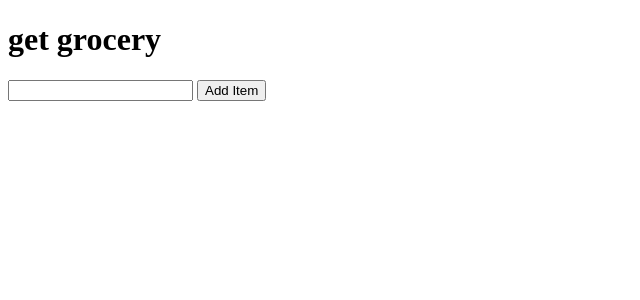
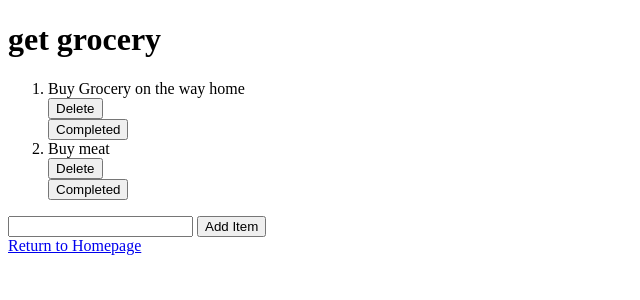
Before and after one commit to LukeHog/pythonproj, a Django app: page /todolistpage/11 in a window 1280 px wide. Shown: the top 300 px of the page, without its empty margins (0-640 px from the left). Run offline with Django 3.2, Linux system fonts and the light colour scheme; data comes from the database, SQL or seed files in the repository; both versions use the stored data as it was after the commit.

Commit message:
Initial Commit

```diff
--- a/todoproject/templates/index.html
+++ b/todoproject/templates/index.html
@@ -10,8 +10,8 @@
         <ul>
             {% for item in all_items %}
 
-                <li><a href="/todolistpage/{{item.id}}">{{ item.name }}</a></li>
-                <form action="/deletetodolist/{{item.id}}" method="post">
+                <li><a href="{% url 'todolistpage' i=item.id %}">{{ item.name }}</a></li>
+                <form action="{% url 'deletetodo' i=item.id %}" method="post">
                     {% csrf_token %}
                     <input type="submit" value="Delete Todo">
                 </form>
@@ -20,7 +20,7 @@
 
         </ul>
 
-        <form action="/addtodolist/" method="post">
+        <form action="{% url 'addtodo' %}" method="post">
             {% csrf_token %}
             <input type="text" name="todoname">
             <input type="submit" value="Add Todo">
--- a/todoproject/templates/todolist.html
+++ b/todoproject/templates/todolist.html
@@ -7,29 +7,31 @@
 
     <body>
         <h1>{{todo.name}}</h1>
-        <ul>
-                {% for listitem in todo_list %}
+        <ol>
+                {% for listitem in todo_items %}
 
                     <li>{{listitem.content}} {% if listitem.status == True %} <i>(Completed)</i> {% endif %}</li>
 
-                    <form action="/deleteTodoItem/{{listitem.id}}">
+                    <form action="{% url 'deleteitem' i=listitem.id %}">
                         {% csrf_token %}
                         <input type="submit" value="Delete">
                     </form>
 
-                    <form action="/updateTodoItem/{{listitem.id}}">
+                    <form action="{% url 'updateitem' i=listitem.id %}">
                         {% csrf_token %}
                         <input type="submit" value="Completed">
                     </form>
                 {% endfor %}
 
-        </ul>
+        </ol>
 
-        <form action="/addTodoItem/{{todo.id}}" method="post">
+        <form action="{% url 'additem' i=todo.id %}" method="post">
             {% csrf_token %}
             <input type="text" name="content">
             <input type="submit" value="Add Item">
         </form>
+
+        <a href="{% url 'home' %}">Return to Homepage</a>
     </body>
 
 </html>
--- a/todoproject/todoapp/models.py
+++ b/todoproject/todoapp/models.py
@@ -1,9 +1,24 @@
 from django.db import models
 
 class TodoList(models.Model):
+    """
+    Class Name: TodoList
+    Derived Class Name : models.Model
+
+    Description: It represents the db model of the table TodoList with two fields id and name.
+    Fields: id(integer, primary key, serialize), name(Charfield, max_length=110, unique)
+    """
     name = models.CharField(max_length=110, unique=True)
 
 class TodoListItem(models.Model):
+    """
+    Class Name : TodoListItem
+    Derived Class Name: models.Model
+
+    Descriprtion: It represents the db model of the table TodoListItem with four fields.
+    Fields: id(integer, primary key, serialize), content(TextField), status(BooleanField, default=False),
+            todo (TodoList)
+    """
     content = models.TextField()
     status = models.BooleanField(default=False)
     todo = models.ForeignKey(TodoList, on_delete=models.CASCADE)
--- a/todoproject/todoapp/views.py
+++ b/todoproject/todoapp/views.py
@@ -1,41 +1,89 @@
-from django.shortcuts import render
+from django.shortcuts import render, redirect
 from django.http import HttpResponseRedirect
 from .models import TodoListItem, TodoList
 
-def todoappView(request):
+def todoappview(request):
+    """
+    The todoappview renders the main page
+
+    :param request: this the default parameter of view
+    :return: render function returns the index.html
+    """
     all_todo_items = TodoList.objects.all()
     return render(request, 'index.html', {'all_items': all_todo_items})
 
 def todolistpage(request, i):
+    """
+    The todolistpage renders the todolist.html for the selected TodoList with the corresponding TodoListItem
+
+    :param request: this the default parameter of view
+    :param i: is the id of the TodoList for which the TodoListItems are to be displayed
+    :return: render function returns the todolist.html
+    """
     todo = TodoList.objects.get(id=i)
     todo_items = TodoListItem.objects.filter(todo=todo)
     return render(request, 'todolist.html', {'todo_items': todo_items, 'todo':todo})
 
 def addtodolist(request):
+    """
+    The addtodolist view adds new TodoList passed through the form
+
+    :param request: this the default parameter of view
+    :return: redirects to 'home' path after adding the new TodoList
+    """
     new = request.POST['todoname']
-    new_todo = TodoList(name = new)
+    new_todo = TodoList(name=new)
     new_todo.save()
-    return HttpResponseRedirect('/todoapp/')
+    return redirect('home')
 
 def deletetodolist(request, i):
+    """
+    The deletetodolist view deletes the selected TodoList with id = i
+
+    :param request: this the default parameter of view
+    :param i: is an integer. It is the id of TodoList to be deleted
+    :return: redirects to 'home' path after deleting the TodoList
+    """
     item = TodoList.objects.get(id=i)
     item.delete()
-    return HttpResponseRedirect('/todoapp/')
+    return redirect('home')
 
+def addtodoview(request, i):
+    """
+    The addtodoview view adds a TodoListItem
 
-def addTodoView(request, i):
+    :param request: this the default parameter of view
+    :param i: is an integer. It is the id of TodoList to which the new TodoListItem is referred.
+    :return: redirects to 'todolistpage' with the parameter i = TodoList.id
+    """
     x = request.POST['content']
-    new_item = TodoListItem(content = x, todo=TodoList.objects.get(id=i))
+    new_item = TodoListItem(content=x, todo=TodoList.objects.get(id=i))
     new_item.save()
-    return HttpResponseRedirect(f'/todolistpage/{i}')
+    return redirect('todolistpage', i=i)
 
-def deleteTodoView(request, i):
+def deletetodoview(request, i):
+    """
+    The deletetodoview view deletes the selected TodoListItem with id = i
+
+    :param request: this the default parameter of view
+    :param i: is an integer. It is the id of TodoListItem to be deleted
+    :return: redirects to 'todolistpage' with the parameter i = TodoList.id
+    """
     item = TodoListItem.objects.get(id=i)
+    todo_id = item.todo.id
     item.delete()
-    return HttpResponseRedirect(f'/todolistpage/{i}')
+    return redirect('todolistpage', i=todo_id)
 
-def updateTodoView(request, i):
+def updatetodoview(request, i):
+    """
+    The updatetodoview view updates the completion status of the TodoListItem to True
+
+    :param request: this the default parameter of view
+    :param i: is an integer. It is the id of the TodoListItem to be updated
+    :return: redirects to 'todolistpage' with the parameter i = TodoList.id
+    """
     item = TodoListItem.objects.get(id=i)
     item.status = True
+    todo_id = item.todo.id
     item.save()
-    return  HttpResponseRedirect(f'/todolistpage/{i}')
+    return redirect('todolistpage',i=todo_id)
--- a/todoproject/todoproject/urls.py
+++ b/todoproject/todoproject/urls.py
@@ -15,15 +15,15 @@ Including another URLconf
 """
 from django.contrib import admin
 from django.urls import path
-from todoapp.views import todoappView, addTodoView, deleteTodoView, updateTodoView, addtodolist, deletetodolist, todolistpage
+from todoapp.views import todoappview, addtodoview, deletetodoview, updatetodoview, addtodolist, deletetodolist, todolistpage
 
 urlpatterns = [
     path('admin/', admin.site.urls),
-    path('todoapp/', todoappView, name='home'),
-    path('addTodoItem/<int:i>', addTodoView),
-    path('deleteTodoItem/<int:i>', deleteTodoView),
-    path('updateTodoItem/<int:i>', updateTodoView),
-    path('addtodolist/', addtodolist),
-    path('deletetodolist/<int:i>', deletetodolist),
-    path('todolistpage/<int:i>', todolistpage)
+    path('todoapp/', todoappview, name='home'),
+    path('addTodoItem/<int:i>', addtodoview, name='additem'),
+    path('deleteTodoItem/<int:i>', deletetodoview, name='deleteitem'),
+    path('updateTodoItem/<int:i>', updatetodoview, name='updateitem'),
+    path('addtodolist/', addtodolist, name='addtodo'),
+    path('deletetodolist/<int:i>', deletetodolist, name='deletetodo'),
+    path('todolistpage/<int:i>', todolistpage, name='todolistpage'),
 ]
```
Also changed, not shown: todoproject/db.sqlite3.
